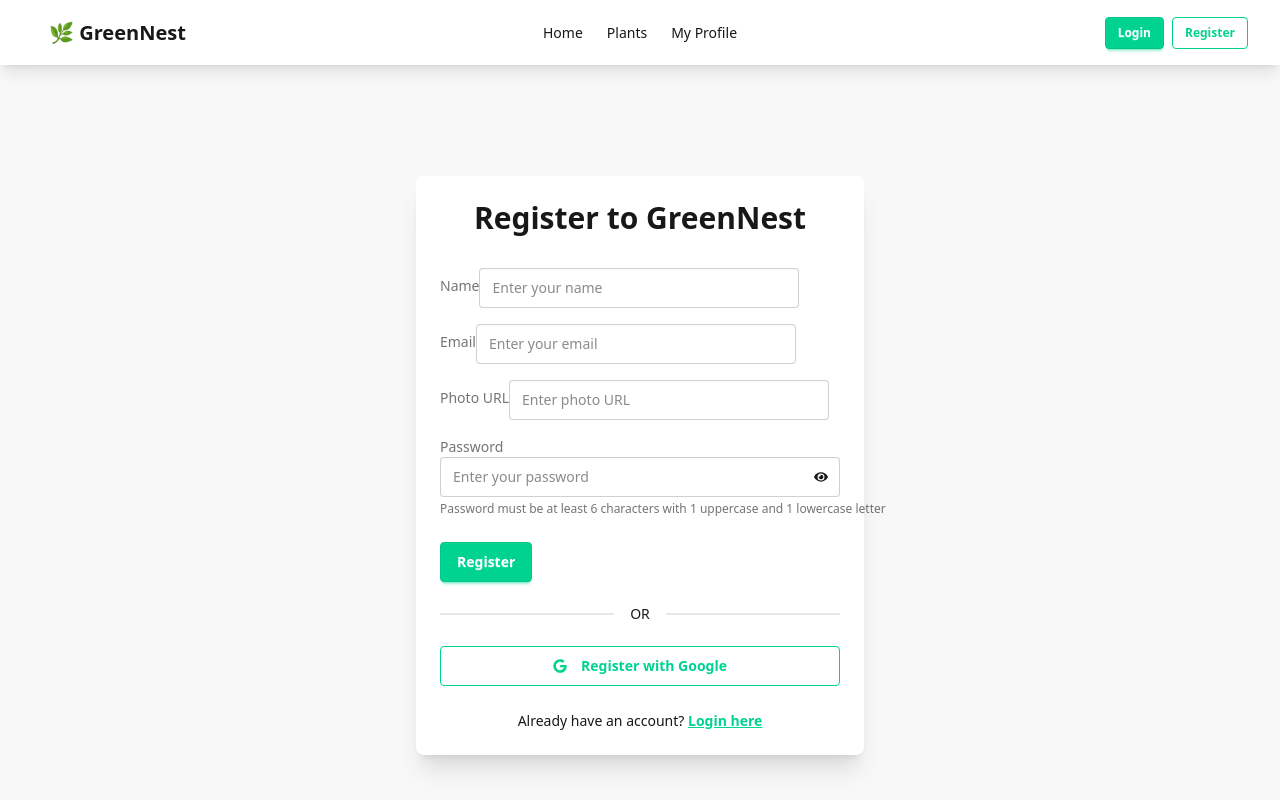
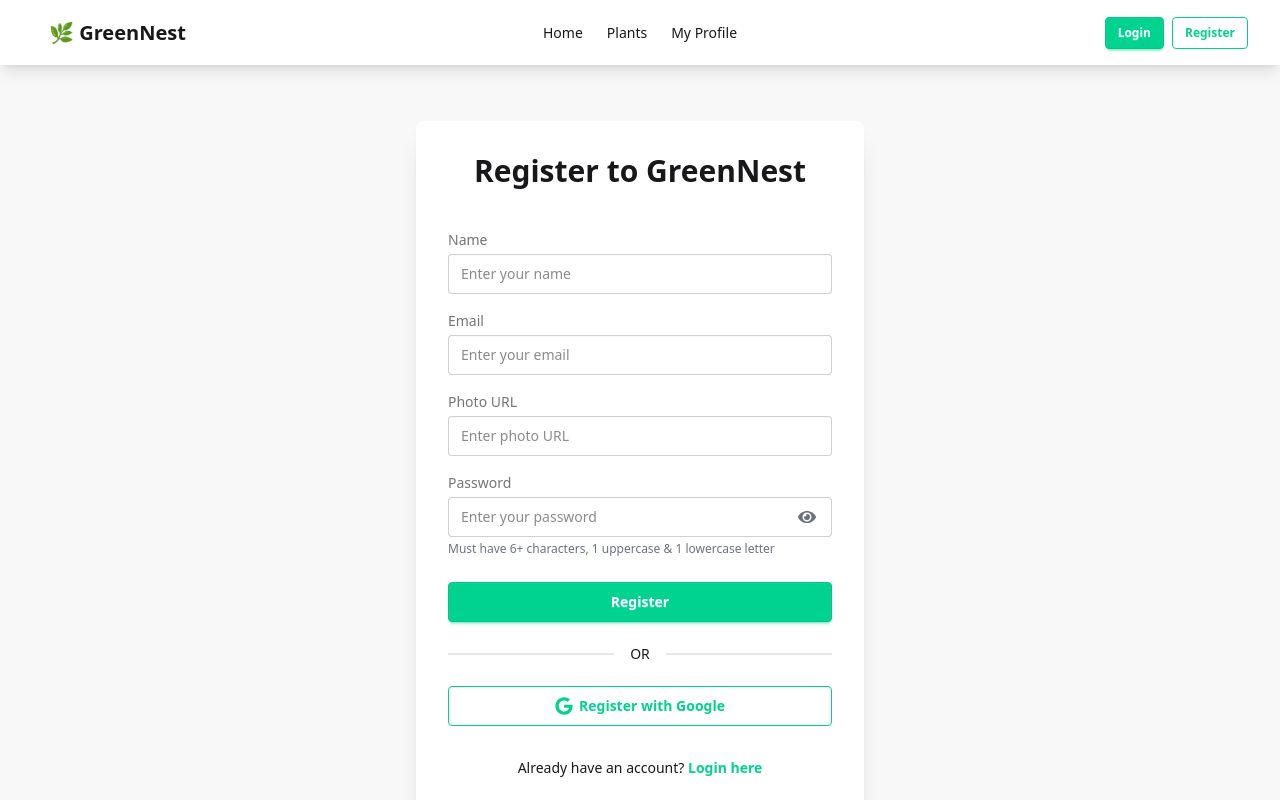
Before and after one commit to galibhub/green-nest, a React (Vite) app: page /register in a window 1280 px wide. Shown: the top 800 px of the page. Built offline with nearby package versions, Linux system fonts and the light colour scheme; no server answers.

Commit message:
Fix the login and register page alignment issue

```diff
--- a/src/pages/Login.jsx
+++ b/src/pages/Login.jsx
@@ -57,80 +57,100 @@ const Login = () => {
   return (
     <div className="min-h-screen flex items-center justify-center bg-base-200 py-12 px-4">
       <div className="card w-full max-w-md bg-base-100 shadow-xl">
-        <div className="card-body">
-          <h2 className="card-title text-3xl font-bold text-center justify-center mb-6">
+        <div className="card-body p-8">
+          {/* Title */}
+          <h2 className="text-3xl font-bold text-center mb-8">
             Login to GreenNest
           </h2>
 
-          <form onSubmit={handleLogin}>
-            <div className="form-control">
-              <label className="label">
-                <span className="label-text">Email</span>
+          {/* Login Form */}
+          <form onSubmit={handleLogin} className="space-y-4">
+            {/* Email Field */}
+            <div className="form-control w-full">
+              <label className="label pb-1">
+                <span className="label-text font-medium">Email</span>
               </label>
               <input
                 type="email"
                 placeholder="Enter your email"
-                className="input input-bordered"
+                className="input input-bordered w-full"
                 value={email}
                 onChange={(e) => setEmail(e.target.value)}
                 required
               />
             </div>
 
-            <div className="form-control mt-4">
-              <label className="label">
-                <span className="label-text">Password</span>
+            {/* Password Field */}
+            <div className="form-control w-full">
+              <label className="label pb-1">
+                <span className="label-text font-medium">Password</span>
               </label>
               <div className="relative">
                 <input
                   type={showPassword ? "text" : "password"}
                   placeholder="Enter your password"
-                  className="input input-bordered w-full pr-10"
+                  className="input input-bordered w-full pr-12"
                   value={password}
                   onChange={(e) => setPassword(e.target.value)}
                   required
                 />
                 <button
                   type="button"
-                  className="absolute right-3 top-1/2 -translate-y-1/2"
+                  className="absolute right-4 top-1/2 -translate-y-1/2 text-gray-500 hover:text-gray-700"
                   onClick={() => setShowPassword(!showPassword)}
                 >
-                  {showPassword ? <FaEyeSlash /> : <FaEye />}
+                  {showPassword ? (
+                    <FaEyeSlash size={18} />
+                  ) : (
+                    <FaEye size={18} />
+                  )}
                 </button>
               </div>
-              <label className="label">
-                <button
-                  type="button"
-                  className="label-text-alt link link-hover text-success"
-                  onClick={() =>
-                    document.getElementById("forgot_password_modal").showModal()
-                  }
-                >
-                  Forgot password?
-                </button>
-              </label>
             </div>
 
-            <div className="form-control mt-6">
-              <button type="submit" className="btn btn-success text-white">
+            {/* Forgot Password Link */}
+            <div className="text-right">
+              <button
+                type="button"
+                className="text-sm text-success hover:underline font-medium"
+                onClick={() =>
+                  document.getElementById("forgot_password_modal").showModal()
+                }
+              >
+                Forgot password?
+              </button>
+            </div>
+
+            {/* Login Button */}
+            <div className="form-control w-full pt-2">
+              <button
+                type="submit"
+                className="btn btn-success text-white w-full"
+              >
                 Login
               </button>
             </div>
           </form>
 
-          <div className="divider">OR</div>
+          {/* Divider */}
+          <div className="divider my-4">OR</div>
 
+          {/* Google Login Button */}
           <button
             onClick={handleGoogleLogin}
-            className="btn btn-outline btn-success"
+            className="btn btn-outline btn-success w-full"
           >
-            <FaGoogle className="mr-2" />
+            <FaGoogle className="text-lg" />
             Login with Google
           </button>
 
-          <p className="text-center mt-4">
+          {/* Sign Up Link */}
+          <p className="text-center mt-6 text-sm">
             Don&apos;t have an account?{" "}
-            <Link to="/register" className="link link-success font-semibold">
+            <Link
+              to="/register"
+              className="text-success hover:underline font-semibold"
+            >
               Register here
             </Link>
           </p>
@@ -140,25 +160,29 @@ const Login = () => {
       {/* Forgot Password Modal */}
       <dialog id="forgot_password_modal" className="modal">
         <div className="modal-box">
-          <h3 className="font-bold text-lg mb-4">Reset Password</h3>
-          <div className="form-control">
-            <label className="label">
-              <span className="label-text">Enter your email</span>
+          <form method="dialog">
+            <button className="btn btn-sm btn-circle btn-ghost absolute right-2 top-2">
+              ✕
+            </button>
+          </form>
+          <h3 className="font-bold text-xl mb-4">Reset Password</h3>
+          <p className="text-gray-600 mb-4">
+            Enter your email address and we&apos;ll send you a password reset
+            link.
+          </p>
+          <div className="form-control w-full">
+            <label className="label pb-1">
+              <span className="label-text font-medium">Email Address</span>
             </label>
             <input
               type="email"
               placeholder="your@email.com"
-              className="input input-bordered"
+              className="input input-bordered w-full"
               value={resetEmail}
               onChange={(e) => setResetEmail(e.target.value)}
             />
           </div>
-          <div className="modal-action">
-            <form method="dialog">
-              <button className="btn btn-sm btn-circle btn-ghost absolute right-2 top-2">
-                ✕
-              </button>
-            </form>
+          <div className="modal-action mt-6">
             <button
               onClick={handleForgotPassword}
               className="btn btn-success text-white"
--- a/src/pages/Register.jsx
+++ b/src/pages/Register.jsx
@@ -79,106 +79,126 @@ const Register = () => {
   return (
     <div className="min-h-screen flex items-center justify-center bg-base-200 py-12 px-4">
       <div className="card w-full max-w-md bg-base-100 shadow-xl">
-        <div className="card-body">
-          <h2 className="card-title text-3xl font-bold text-center justify-center mb-6">
+        <div className="card-body p-8">
+          {/* Title */}
+          <h2 className="text-3xl font-bold text-center mb-8">
             Register to GreenNest
           </h2>
 
-          <form onSubmit={handleRegister}>
-            <div className="form-control">
-              <label className="label">
-                <span className="label-text">Name</span>
+          {/* Registration Form */}
+          <form onSubmit={handleRegister} className="space-y-4">
+            {/* Name Field */}
+            <div className="form-control w-full">
+              <label className="label pb-1">
+                <span className="label-text font-medium">Name</span>
               </label>
               <input
                 type="text"
                 name="name"
                 placeholder="Enter your name"
-                className="input input-bordered"
+                className="input input-bordered w-full"
                 value={formData.name}
                 onChange={handleChange}
                 required
               />
             </div>
 
-            <div className="form-control mt-4">
-              <label className="label">
-                <span className="label-text">Email</span>
+            {/* Email Field */}
+            <div className="form-control w-full">
+              <label className="label pb-1">
+                <span className="label-text font-medium">Email</span>
               </label>
               <input
                 type="email"
                 name="email"
                 placeholder="Enter your email"
-                className="input input-bordered"
+                className="input input-bordered w-full"
                 value={formData.email}
                 onChange={handleChange}
                 required
               />
             </div>
 
-            <div className="form-control mt-4">
-              <label className="label">
-                <span className="label-text">Photo URL</span>
+            {/* Photo URL Field */}
+            <div className="form-control w-full">
+              <label className="label pb-1">
+                <span className="label-text font-medium">Photo URL</span>
               </label>
               <input
                 type="url"
                 name="photoURL"
                 placeholder="Enter photo URL"
-                className="input input-bordered"
+                className="input input-bordered w-full"
                 value={formData.photoURL}
                 onChange={handleChange}
+                required
               />
             </div>
 
-            <div className="form-control mt-4">
-              <label className="label">
-                <span className="label-text">Password</span>
+            {/* Password Field */}
+            <div className="form-control w-full">
+              <label className="label pb-1">
+                <span className="label-text font-medium">Password</span>
               </label>
               <div className="relative">
                 <input
                   type={showPassword ? "text" : "password"}
                   name="password"
                   placeholder="Enter your password"
-                  className="input input-bordered w-full pr-10"
+                  className="input input-bordered w-full pr-12"
                   value={formData.password}
                   onChange={handleChange}
                   required
                 />
                 <button
                   type="button"
-                  className="absolute right-3 top-1/2 -translate-y-1/2"
+                  className="absolute right-4 top-1/2 -translate-y-1/2 text-gray-500 hover:text-gray-700"
                   onClick={() => setShowPassword(!showPassword)}
                 >
-                  {showPassword ? <FaEyeSlash /> : <FaEye />}
+                  {showPassword ? (
+                    <FaEyeSlash size={18} />
+                  ) : (
+                    <FaEye size={18} />
+                  )}
                 </button>
               </div>
-              <label className="label">
-                <span className="label-text-alt text-xs">
-                  Password must be at least 6 characters with 1 uppercase and 1
-                  lowercase letter
+              <label className="label pt-1">
+                <span className="label-text-alt text-xs text-gray-500">
+                  Must have 6+ characters, 1 uppercase & 1 lowercase letter
                 </span>
               </label>
             </div>
 
-            <div className="form-control mt-6">
-              <button type="submit" className="btn btn-success text-white">
+            {/* Register Button */}
+            <div className="form-control w-full pt-2">
+              <button
+                type="submit"
+                className="btn btn-success text-white w-full"
+              >
                 Register
               </button>
             </div>
           </form>
 
-          <div className="divider">OR</div>
+          {/* Divider */}
+          <div className="divider my-4">OR</div>
 
+          {/* Google Registration Button */}
           <button
             onClick={handleGoogleRegister}
-            className="btn btn-outline btn-success"
+            className="btn btn-outline btn-success w-full"
           >
-            <FaGoogle className="mr-2" />
+            <FaGoogle className="text-lg" />
             Register with Google
           </button>
 
-          <p className="text-center mt-4">
+          {/* Login Link */}
+          <p className="text-center mt-6 text-sm">
             Already have an account?{" "}
-            <Link to="/login" className="link link-success font-semibold">
+            <Link
+              to="/login"
+              className="text-success hover:underline font-semibold"
+            >
               Login here
             </Link>
           </p>
```
